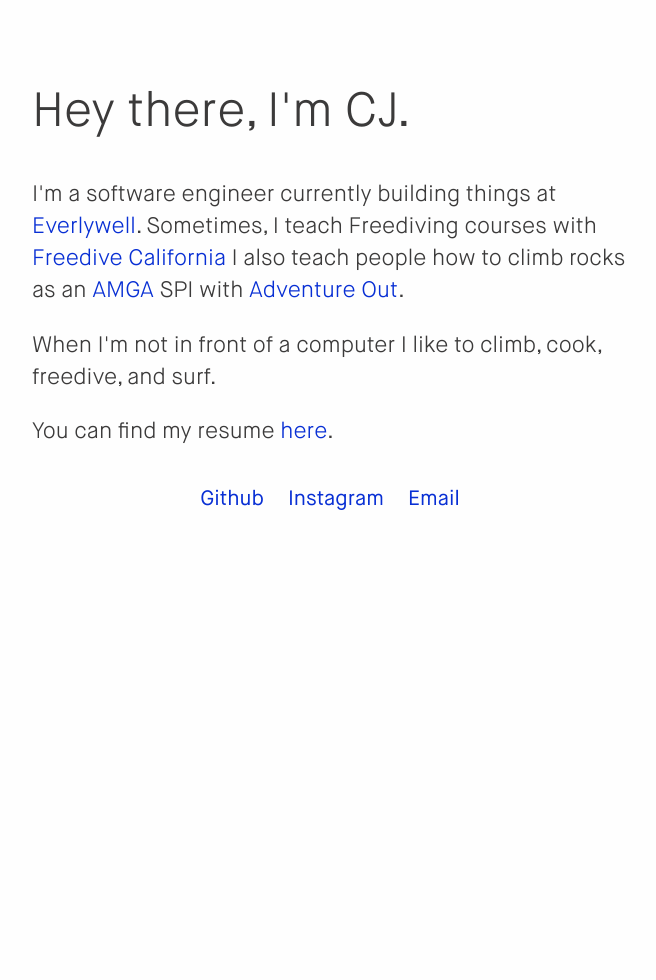
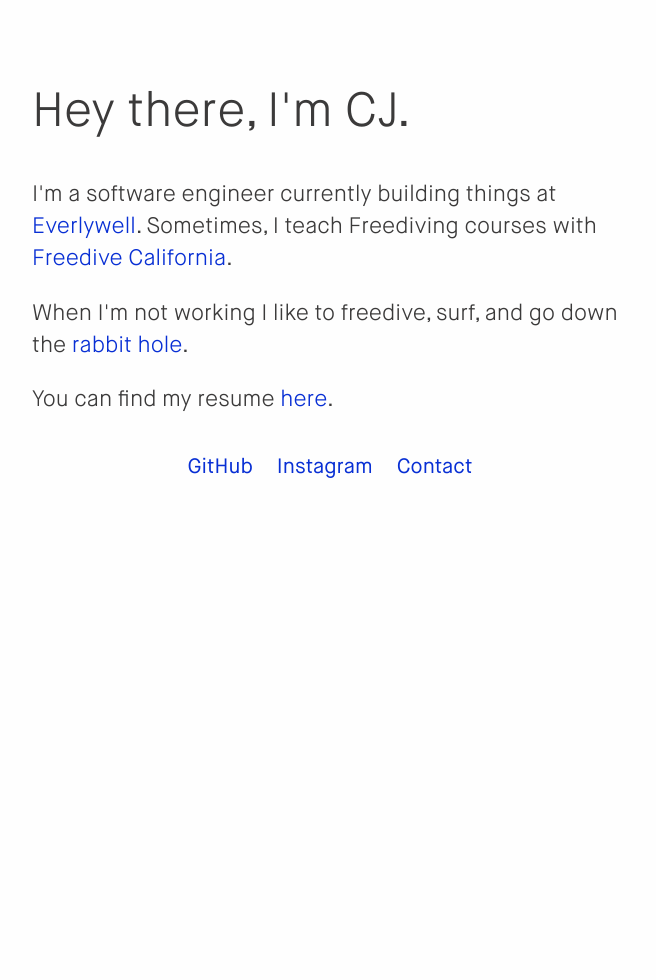
Before and after one commit to cjessett/cjessett.github.io, a Jekyll site: the page built from index.html, in a window 1280 px wide. Shown: the whole page, without its empty margins (298-954 px from the left). Built offline with Jekyll 4.4.1, drawn with Linux system fonts in a browser that asks for light colours; nearby versions of some CDN libraries; some web fonts are replaced; a style sheet for code colours, icons or effects is not loaded.

Commit message:
Update index.html

```diff
--- a/index.html
+++ b/index.html
@@ -6,20 +6,18 @@
 <main id="home" class="small-12 medium-8 medium-offset-2 large-6 large-offset-3 columns">
   <h1>Hey there, I'm CJ.</h1>
   <p>
-    I'm a software engineer currently building things at <a
-      href="https://everlywell.com">Everlywell</a>.
-    Sometimes, I teach Freediving courses with <a href="https://freediveca.com">Freedive California</a>
-    I also teach people how to climb rocks as an <a href="https://amga.com">AMGA</a> SPI with <a href="//adventureout.com/">Adventure Out</a>.
+    I'm a software engineer currently building things at <a href="https://everlywell.com">Everlywell</a>.
+    Sometimes, I teach Freediving courses with <a href="https://freediveca.com">Freedive California</a>.
   </p>
   <p>
-    When I'm not in front of a computer I like to climb, cook, freedive, and surf.
+    When I'm not working I like to freedive, surf, and go down the <a href="https://terra.money">rabbit hole</a>.
   </p>
   <p>
     You can find my resume <a href="/resume.pdf">here</a>.
   <p>
   <ul class="social">
-    <li><a href="{{ site.github }}">Github</a></li>
+    <li><a href="{{ site.github }}">GitHub</a></li>
     <li><a href="{{ site.instagram }}">Instagram</a></li>
-    <li><a href="mailto:{{ site.email }}">Email</a></li>
+    <li><a href="mailto:{{ site.email }}">Contact</a></li>
   </ul>
 </main>
```
